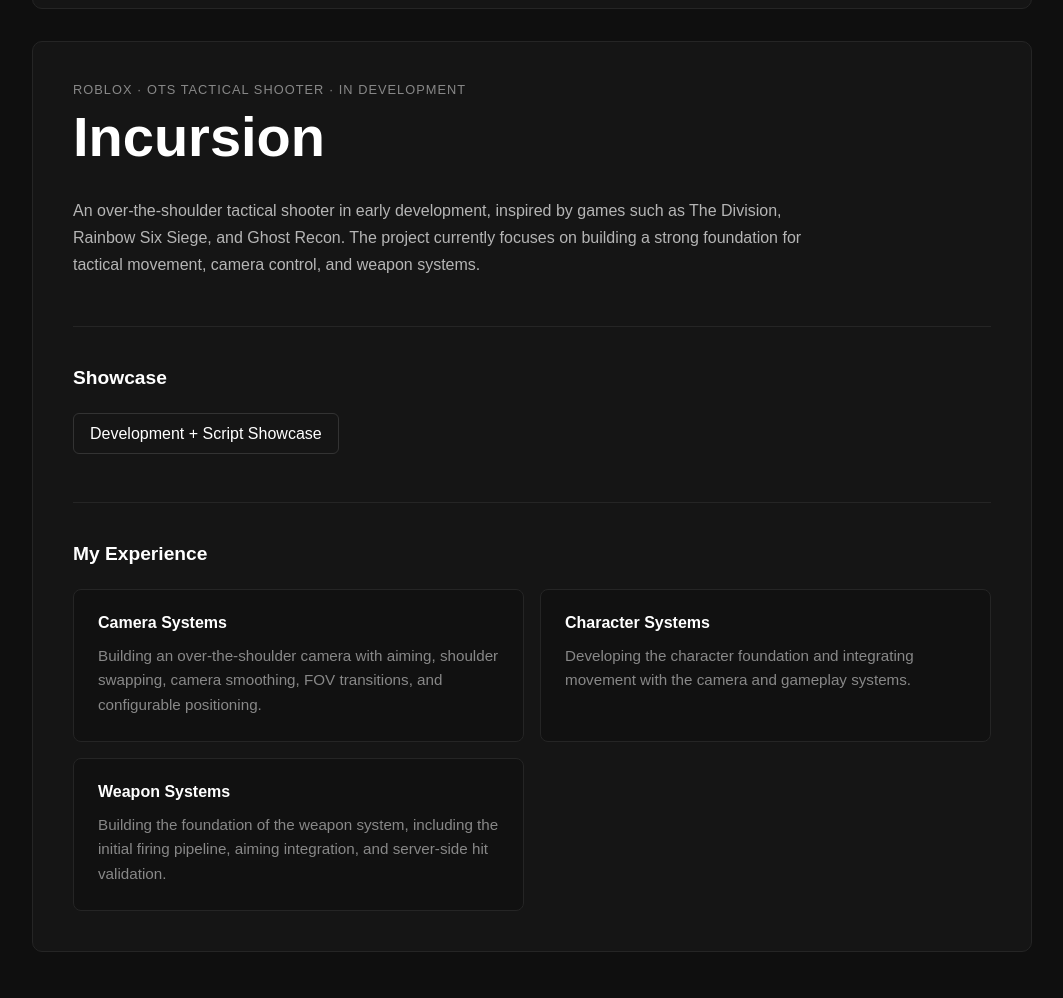
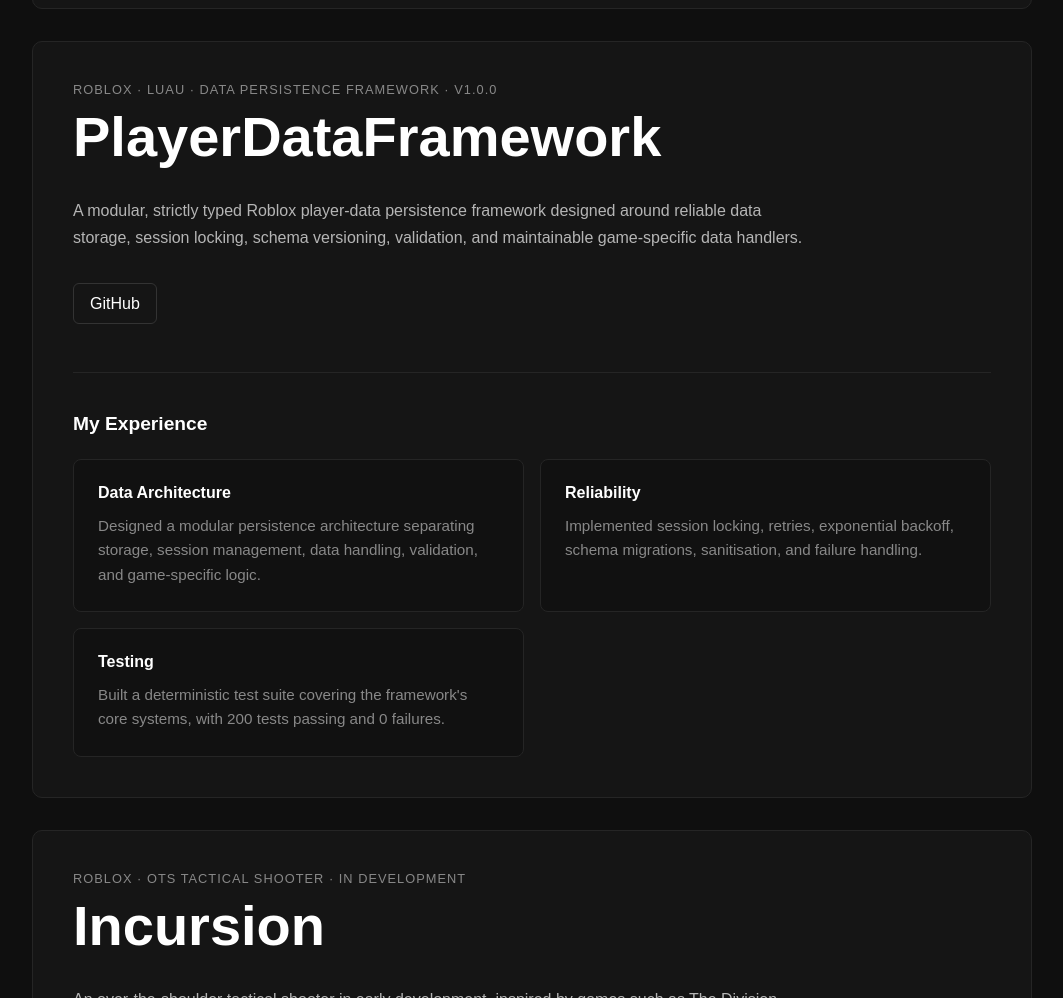
Before and after one commit to Splay143/portfolio, a website: page index.html in a window 1280 px wide. Shown: the part 3088-4086 px from the top of the page, without its empty margins (108-1171 px from the left). Drawn offline with Linux system fonts and the light colour scheme.

Commit message:
PlayerDataFrameWorkAdded to port

```diff
--- a/index.html
+++ b/index.html
@@ -211,6 +211,73 @@
                     </div>
                 </article>
 
+                <!-- PlayerDataFramework -->
+
+                <article class="project-card">
+                    <div class="project-card-header">
+                        <p class="project-label">
+                            Roblox · Luau · Data Persistence Framework · v1.0.0
+                        </p>
+
+
+                    <h3>PlayerDataFramework</h3>
+                </div>
+
+                <div class="project-card-body">
+                    <p>
+                        A modular, strictly typed Roblox player-data persistence framework
+                        designed around reliable data storage, session locking, schema
+                        versioning, validation, and maintainable game-specific data handlers.
+                    </p>
+
+                    <div class="project-links">
+                        <a
+                            href="https://github.com/Splay143/PlayerDataFramework"
+                            target="_blank"
+                            rel="noopener noreferrer"
+                        >
+                            GitHub
+                        </a>
+                    </div>
+                </div>
+
+                <div class="project-experience">
+                    <h4>My Experience</h4>
+
+                    <div class="experience-grid">
+                        <div class="experience-item">
+                            <h5>Data Architecture</h5>
+
+                            <p>
+                                Designed a modular persistence architecture separating
+                                storage, session management, data handling, validation,
+                                and game-specific logic.
+                            </p>
+                        </div>
+
+                        <div class="experience-item">
+                            <h5>Reliability</h5>
+
+                            <p>
+                                Implemented session locking, retries, exponential backoff,
+                                schema migrations, sanitisation, and failure handling.
+                            </p>
+                        </div>
+
+                        <div class="experience-item">
+                            <h5>Testing</h5>
+
+                            <p>
+                                Built a deterministic test suite covering the framework's
+                                core systems, with 200 tests passing and 0 failures.
+                            </p>
+                        </div>
+                    </div>
+                </div>
+
+
+                </article>
+
                 <!-- Incursion -->
 
                 <article class="project-card">
```
